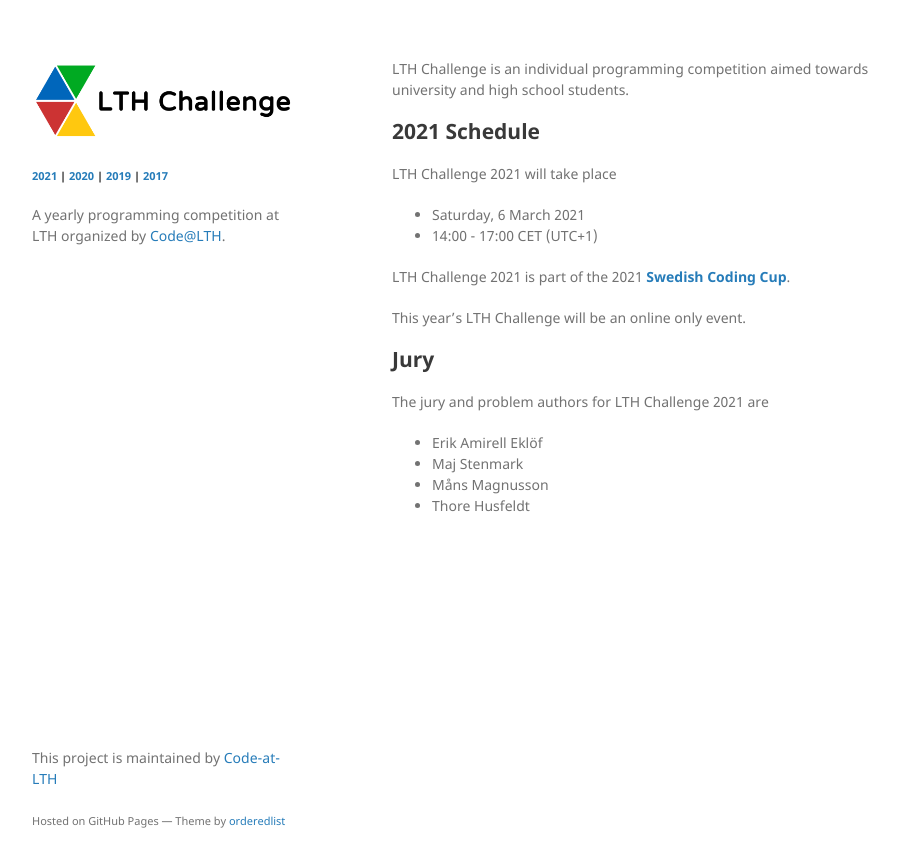
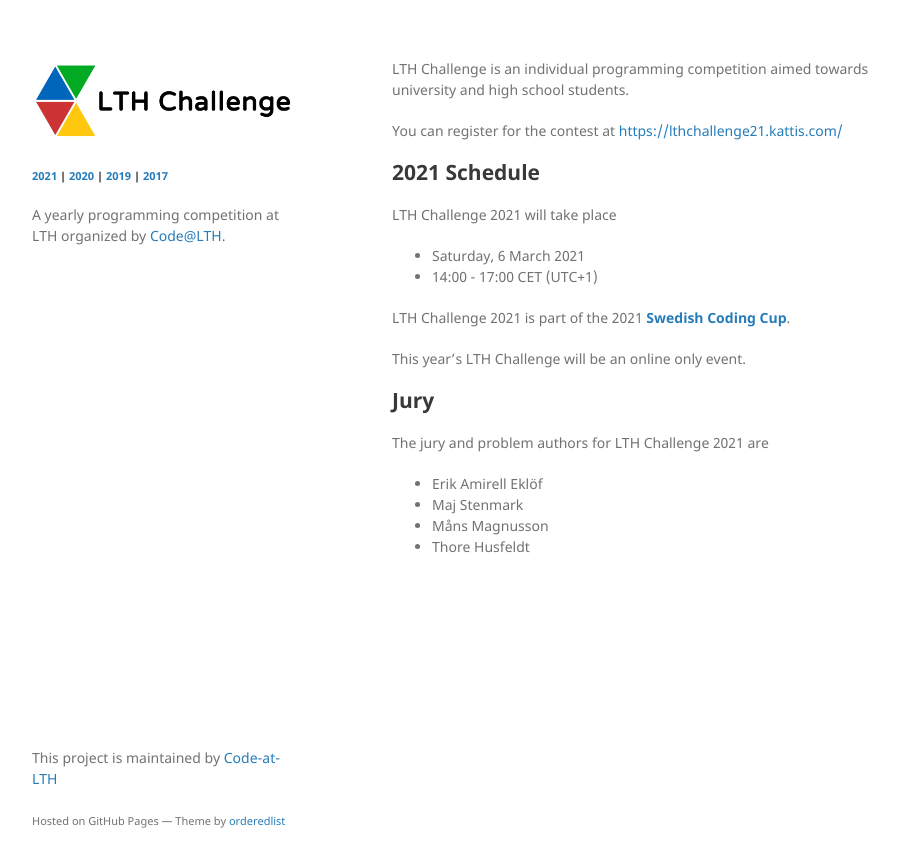
Before and after one commit to Code-at-LTH/lthchallenge, a Jekyll site: the page built from index.md, in a window 1280 px wide. Shown: the top 867 px of the page, without its empty margins (178-1077 px from the left). Built offline with Jekyll 4.4.1, drawn with Linux system fonts in a browser that asks for light colours.

Commit message:
add kattis-link

```diff
--- a/index.md
+++ b/index.md
@@ -3,6 +3,8 @@ layout: default
 ---
 
 LTH Challenge is an individual programming competition aimed towards university and high school students.
+
+You can register for the contest at [https://lthchallenge21.kattis.com/](https://lthchallenge21.kattis.com/)
 
 ## 2021 Schedule
 
```
